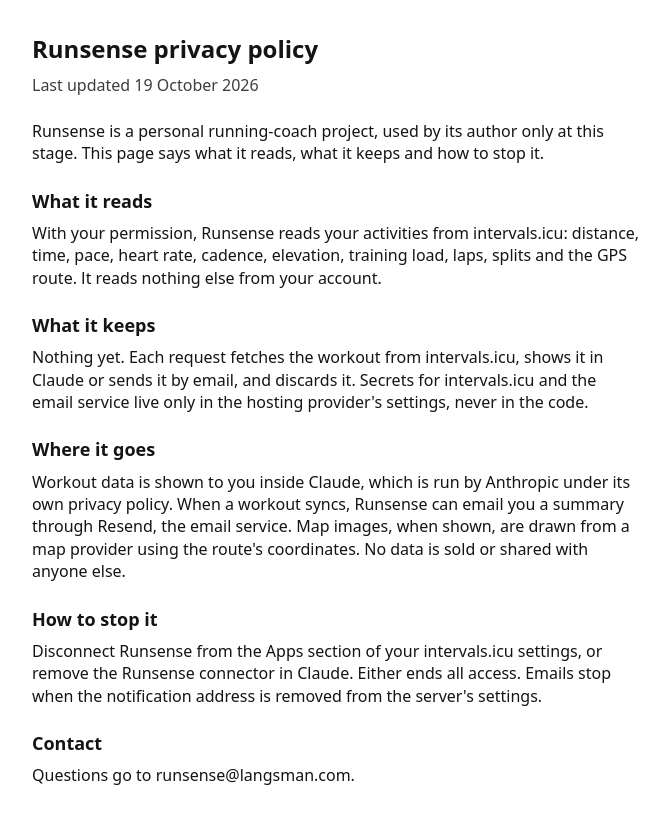
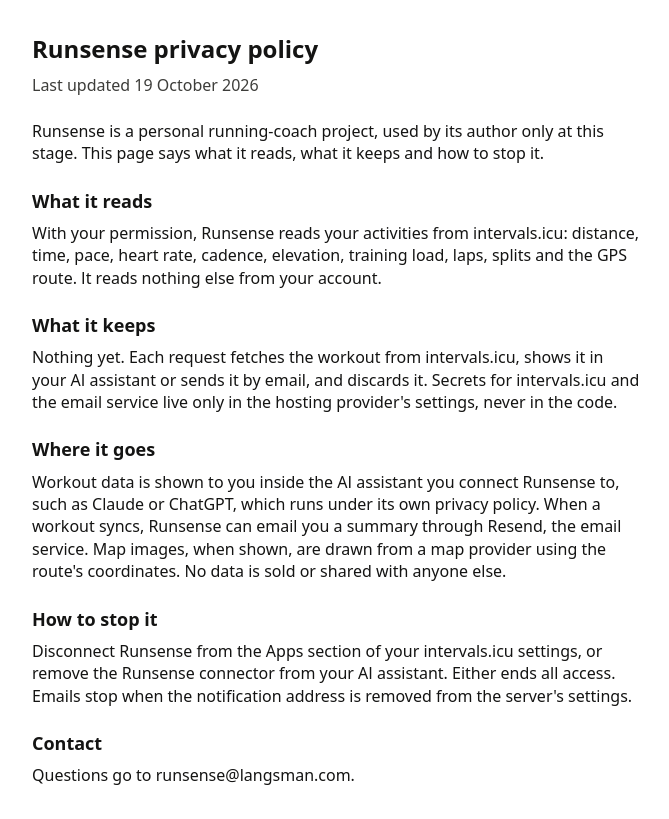
Before and after one commit to mlangsman/runsense-ultra, a Next.js app: page /privacy in a window 1280 px wide. Shown: the whole page, without its empty margins (304-973 px from the left). Built offline with nearby package versions, Linux system fonts and the light colour scheme.

Commit message:
Privacy page: any AI assistant, not only Claude
Co-Authored-By: Claude Fable 5.1 <noreply@anthropic.com>
Claude-Session: https://claude.ai/code/session_01MEMfwqLszdccir6LixvwnZ

```diff
--- a/app/privacy/page.tsx
+++ b/app/privacy/page.tsx
@@ -44,24 +44,25 @@ export default function PrivacyPage() {
 
       <Section title="What it keeps">
         Nothing yet. Each request fetches the workout from intervals.icu, shows
-        it in Claude or sends it by email, and discards it. Secrets for
-        intervals.icu and the email service live only in the hosting
+        it in your AI assistant or sends it by email, and discards it. Secrets
+        for intervals.icu and the email service live only in the hosting
         provider&apos;s settings, never in the code.
       </Section>
 
       <Section title="Where it goes">
-        Workout data is shown to you inside Claude, which is run by Anthropic
-        under its own privacy policy. When a workout syncs, Runsense can email
-        you a summary through Resend, the email service. Map images, when shown,
-        are drawn from a map provider using the route&apos;s coordinates. No
-        data is sold or shared with anyone else.
+        Workout data is shown to you inside the AI assistant you connect
+        Runsense to, such as Claude or ChatGPT, which runs under its own privacy
+        policy. When a workout syncs, Runsense can email you a summary through
+        Resend, the email service. Map images, when shown, are drawn from a map
+        provider using the route&apos;s coordinates. No data is sold or shared
+        with anyone else.
       </Section>
 
       <Section title="How to stop it">
         Disconnect Runsense from the Apps section of your intervals.icu
-        settings, or remove the Runsense connector in Claude. Either ends all
-        access. Emails stop when the notification address is removed from the
-        server&apos;s settings.
+        settings, or remove the Runsense connector from your AI assistant.
+        Either ends all access. Emails stop when the notification address is
+        removed from the server&apos;s settings.
       </Section>
 
       <Section title="Contact">Questions go to runsense@langsman.com.</Section>
```
